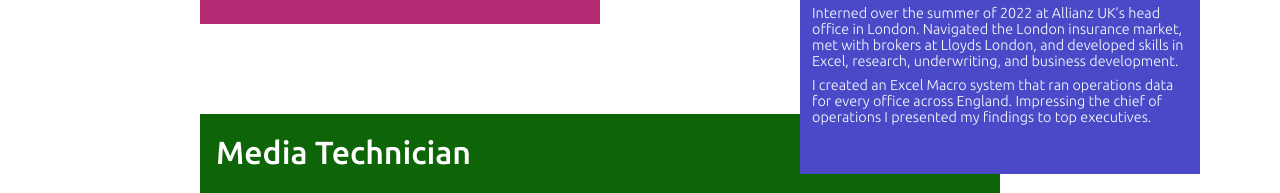
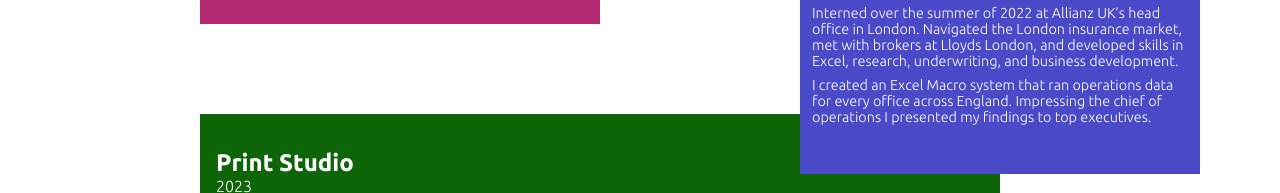
Before and after one commit to EffieKtenidis/Portfolio, a plain HTML site: page experience.html in a window 1280 px wide. Shown: the part 612-805 px from the top of the page. Drawn offline with Linux system fonts and the light colour scheme.

Commit message:
Update experience.html

```diff
--- a/experience.html
+++ b/experience.html
@@ -59,7 +59,6 @@
     <section id="Service">
         <div class="orange"></div>
         <div class="serviceText">
-            <h1>Media Technician</h1>
             <h2 class="Print">Print Studio</h2>
             <h3>2023</h3>
             <p class="textP">I currently work in the Georgia Tech Media Print Studio. My role is to assist with technical issues, stocking & customer service. This position has honed my skills in trouble shooting hardware issues.</p>
```
